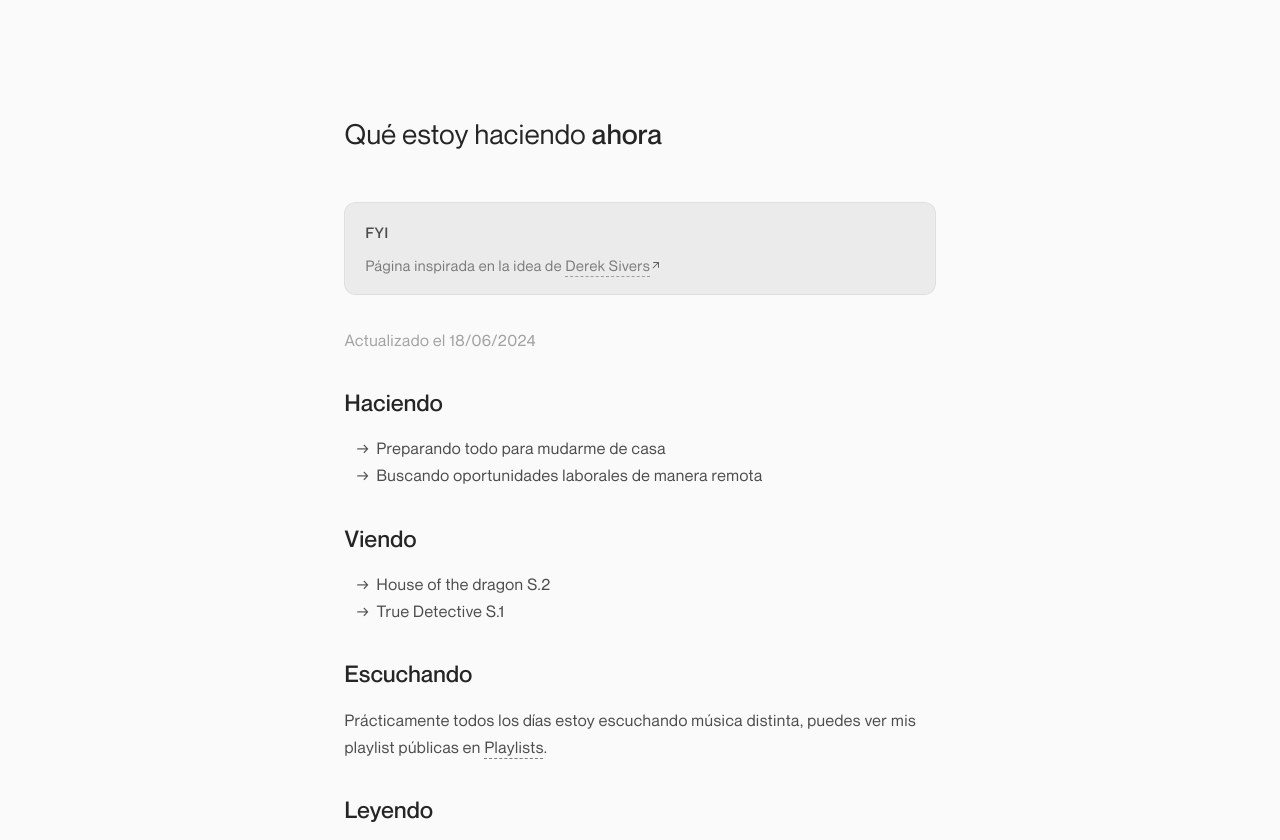
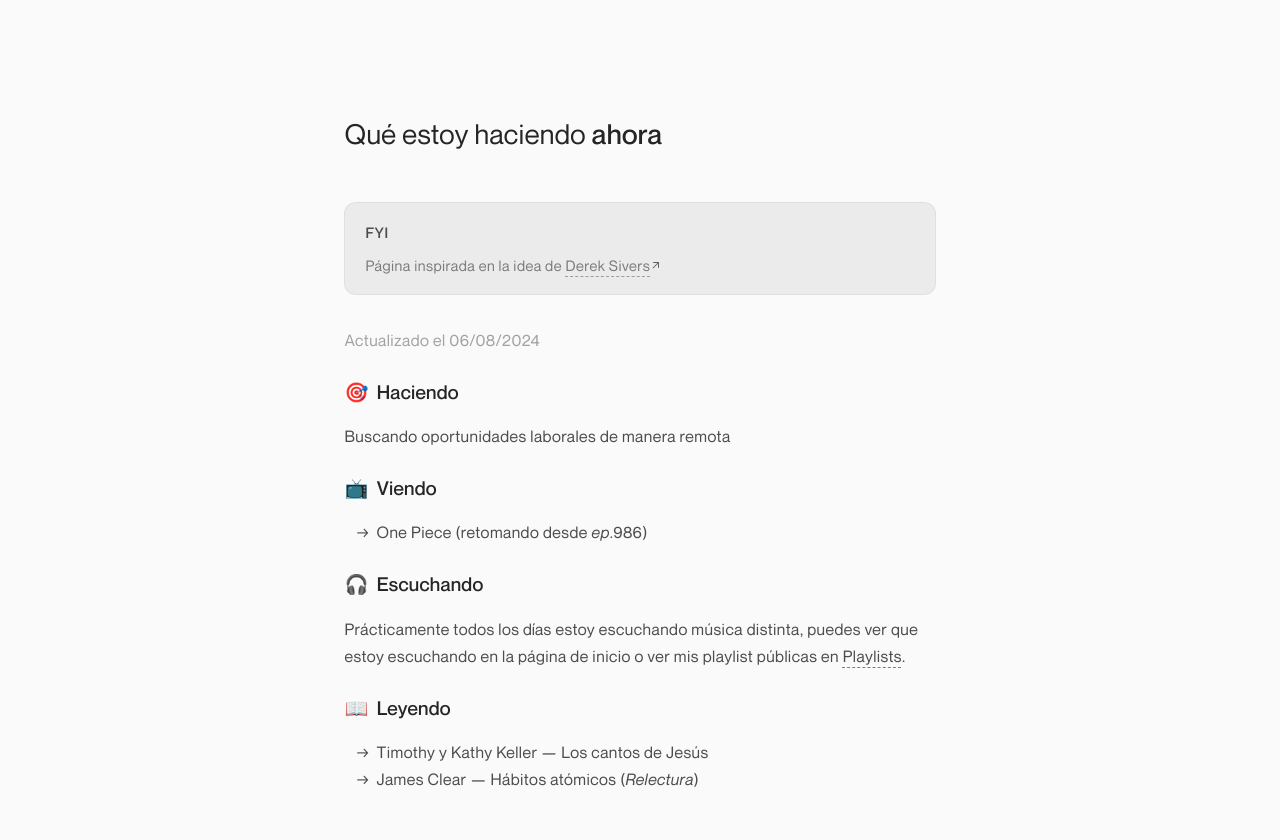
Before and after one commit to byjuanberrios/juanberrios.com, an Astro site: page /now in a window 1280 px wide. Shown: the part 96-936 px from the top of the page. Built offline with nearby package versions, Linux system fonts and the light colour scheme; Astro itself is replaced by a stand-in of ours.

Commit message:
update now + fix last.fm date styles

```diff
--- a/src/pages/now.astro
+++ b/src/pages/now.astro
@@ -18,24 +18,24 @@ import "../styles/now.css";
       >
     </Message>
     <div class="now">
-      <p class="date">Actualizado el 18/06/2024</p>
-      <h2>Haciendo</h2>
+      <p class="date">Actualizado el 06/08/2024</p>
+      <h3><span>🎯</span> Haciendo</h3>
+      <p>Buscando oportunidades laborales de manera remota</p>
+      <h3><span>📺</span> Viendo</h3>
       <ul>
-        <li>Preparando todo para mudarme de casa</li>
-        <li>Buscando oportunidades laborales de manera remota</li>
+        <li>One Piece (retomando desde <i>ep</i>.986)</li>
       </ul>
-      <h2>Viendo</h2>
-      <ul>
-        <li>House of the dragon S.2</li>
-        <li>True Detective S.1</li>
-      </ul>
-      <h2>Escuchando</h2>
+      <h3><span>🎧</span> Escuchando</h3>
       <p>
         Prácticamente todos los días estoy escuchando música distinta, puedes
-        ver mis playlist públicas en <a href="/playlists">Playlists</a>.
+        ver que estoy escuchando en la página de inicio o ver mis playlist
+        públicas en <a href="/playlists">Playlists</a>.
       </p>
-      <h2>Leyendo</h2>
-      <p>Nada por el momento</p>
+      <h3><span>📖</span> Leyendo</h3>
+      <ul>
+        <li>Timothy y Kathy Keller — Los cantos de Jesús</li>
+        <li>James Clear — Hábitos atómicos (<i>Relectura</i>)</li>
+      </ul>
     </div>
   </div>
 </Base>
--- a/src/styles/lastfm.css
+++ b/src/styles/lastfm.css
@@ -13,6 +13,7 @@
         .info {
             display: grid;
             grid-template-columns: 0.6fr 0.4fr;
+            justify-content: space-between;
             align-items: start;
 
             .song {
@@ -40,6 +41,7 @@
             }
             .date {
                 text-align: right;
+                margin-top: calc(var(--space-3xs) * -1);
                 p.date {
                     margin: 0;
                     display: inline-block;
@@ -49,6 +51,7 @@
                     line-height: 120%;
                     padding: var(--space-3xs) var(--space-2xs);
                     border-radius: var(--space-2xs);
+                    text-wrap: nowrap;
                     opacity: 0.6;
                 }
             }
--- a/src/styles/now.css
+++ b/src/styles/now.css
@@ -3,4 +3,9 @@
         margin: 0;
         opacity: 0.5;
     }
+    h3 {
+        display: inline-flex;
+        align-items: center;
+        gap: var(--space-2xs);
+    }
 }
```
